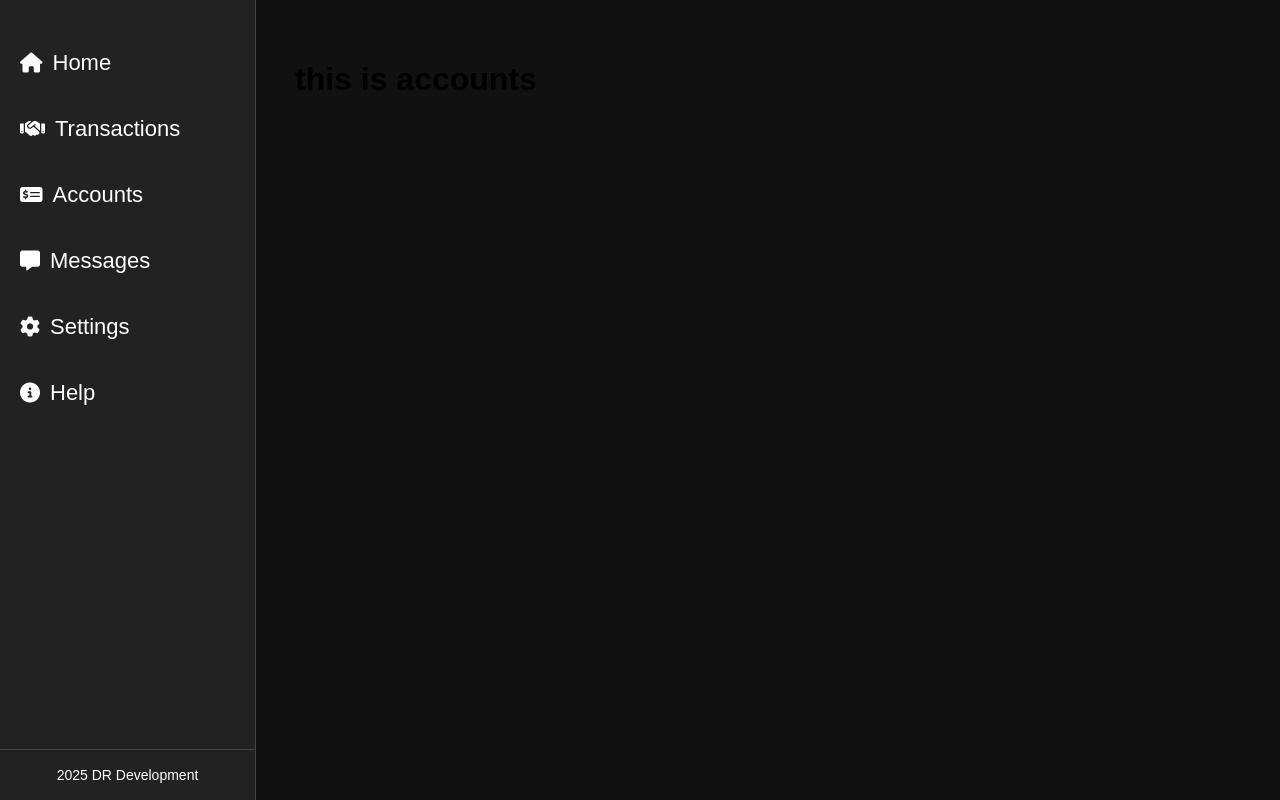
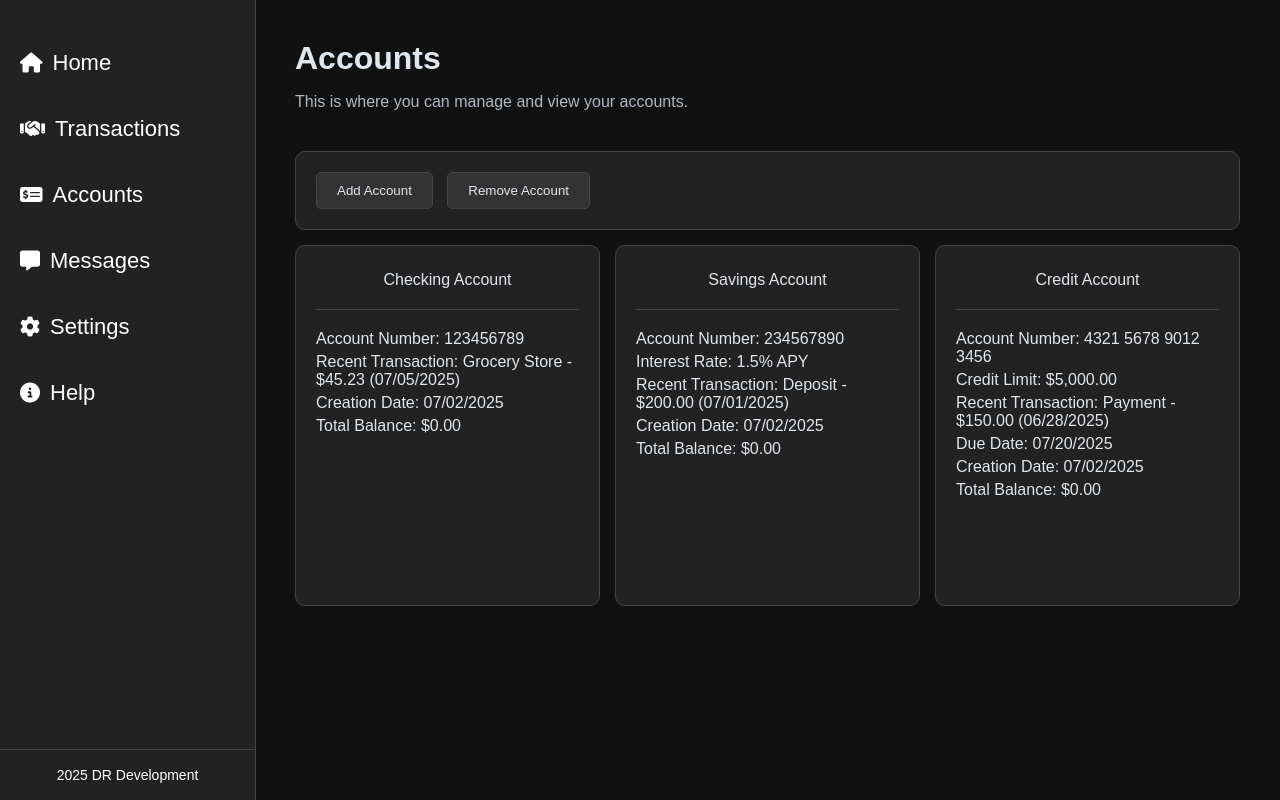
Before and after one commit to DwayneCrous/SuperCoolFinanceTracker, a SvelteKit app: page /Accounts in a window 1280 px wide. Built offline with nearby package versions, Linux system fonts and the light colour scheme.

Commit message:
started with accounts page frontend

```diff
--- a/src/routes/Accounts/+page.svelte
+++ b/src/routes/Accounts/+page.svelte
@@ -1,3 +1,140 @@
+<script>
+  let creationDate = new Date().toLocaleDateString("en-US", {
+    year: "numeric",
+    month: "2-digit",
+    day: "2-digit",
+  });
+
+  let totalBalance = "$0.00"; // TODO: Replace with actual balance logic
+
+  let checkingAccNum = "123456789";
+  let checkingAccRT = "Grocery Store - $45.23 (07/05/2025)";
+
+  let savingsAccNum = "234567890";
+  let savingsAccIR = "1.5% APY";
+  let savingsAccRT = "Deposit - $200.00 (07/01/2025)";
+
+  let creditAccNum = "4321 5678 9012 3456";
+  let creditAccCL = "$5,000.00";
+  let creditAccRT = "Payment - $150.00 (06/28/2025)";
+  let creditDueDate = "07/20/2025";
+</script>
+
 <main>
-  <h1>this is accounts</h1>
+  <div class="header">
+    <h1>Accounts</h1>
+    <p>This is where you can manage and view your accounts.</p>
+  </div>
+
+  <div class="parent">
+    <div class="account-actions">
+      <button>Add Account</button>
+      <button>Remove Account</button>
+    </div>
+    <div class="checking-account-details">
+      <div class="checking-account-header">
+        <p>Checking Account</p>
+      </div>
+      <p>Account Number: {checkingAccNum}</p>
+      <p>Recent Transaction: {checkingAccRT}</p>
+      <p>Creation Date: {creationDate}</p>
+      <p>Total Balance: {totalBalance}</p>
+    </div>
+    <div class="savings-account-details">
+      <div class="savings-account-header">
+        <p>Savings Account</p>
+      </div>
+      <p>Account Number: {savingsAccNum}</p>
+      <p>Interest Rate: {savingsAccIR}</p>
+      <p>Recent Transaction: {savingsAccRT}</p>
+      <p>Creation Date: {creationDate}</p>
+      <p>Total Balance: {totalBalance}</p>
+    </div>
+    <div class="credit-account-details">
+      <div class="credit-account-header">
+        <p>Credit Account</p>
+      </div>
+      <p>Account Number: {creditAccNum}</p>
+      <p>Credit Limit: {creditAccCL}</p>
+      <p>Recent Transaction: {creditAccRT}</p>
+      <p>Due Date: {creditDueDate}</p>
+      <p>Creation Date: {creationDate}</p>
+      <p>Total Balance: {totalBalance}</p>
+    </div>
+  </div>
 </main>
+
+<style>
+  h1 {
+    margin-top: 0;
+    color: #e0e6ed;
+    margin-bottom: 8px;
+  }
+
+  .header p {
+    color: #b0b8c1;
+    margin-bottom: 40px;
+  }
+
+  .parent {
+    display: grid;
+    grid-template-columns: repeat(3, 1fr);
+    grid-template-rows: repeat(5, 1fr);
+    gap: 15px;
+  }
+
+  .account-actions,
+  .checking-account-details,
+  .savings-account-details,
+  .credit-account-details {
+    background-color: #222;
+    padding: 20px;
+    border-radius: 10px;
+    border: 1px solid #444;
+  }
+
+  .account-actions button {
+    background-color: #333;
+    color: #e0e6ed;
+    border: 1px solid #444;
+    padding: 10px 20px;
+    border-radius: 5px;
+    cursor: pointer;
+    margin-right: 10px;
+  }
+
+  .checking-account-header,
+  .savings-account-header,
+  .credit-account-header {
+    padding-bottom: 15px;
+    margin-bottom: 20px;
+    border-bottom: 1px solid #444;
+    text-align: center;
+  }
+
+  .checking-account-details p,
+  .savings-account-details p,
+  .credit-account-details p {
+    color: #e0e6ed;
+    margin: 5px 0;
+  }
+
+  .account-actions {
+    grid-column: span 3 / span 3;
+  }
+
+  .checking-account-details {
+    grid-row: span 4 / span 4;
+    grid-row-start: 2;
+  }
+
+  .savings-account-details {
+    grid-row: span 4 / span 4;
+    grid-row-start: 2;
+  }
+
+  .credit-account-details {
+    grid-row: span 4 / span 4;
+    grid-row-start: 2;
+  }
+</style>
```
Also changed, not shown: 1 other file (tests, documents, lock files or other folders).
